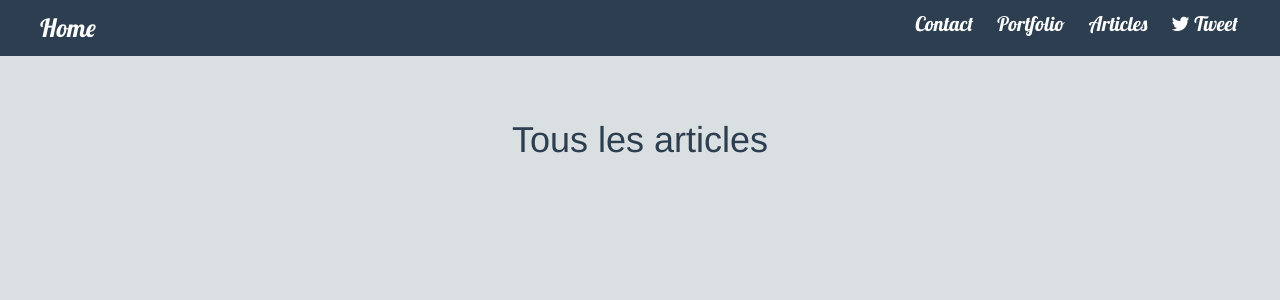
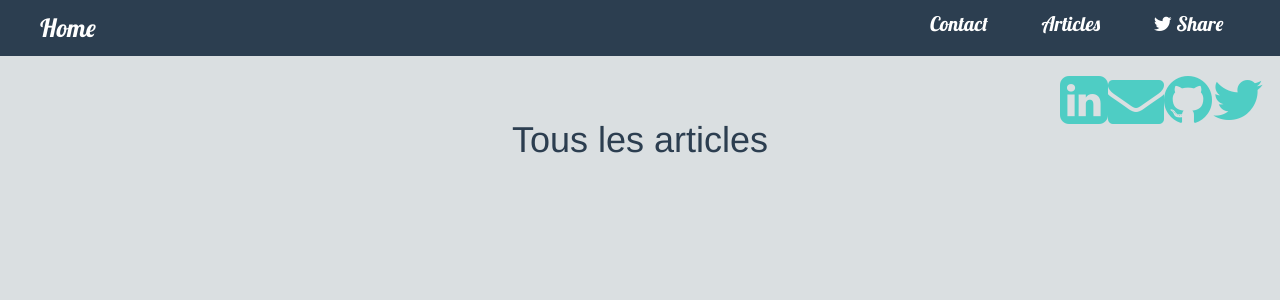
Before and after one commit to camilleanelli/camilleanelli.github.io, a Jekyll site: the page built from posts/index.md, in a window 1280 px wide. Shown: the top 300 px of the page. Built offline with Jekyll 4.4.1, drawn with Linux system fonts in a browser that asks for light colours; nearby versions of some CDN libraries; library files that are not in the unit come from our copies.

Commit message:
fix design and link twitter

```diff
--- a/_layouts/article.html
+++ b/_layouts/article.html
@@ -11,26 +11,6 @@
 </head>
 
 <body>
-  <!-- <div class="hidden-sm hidden-md hidden-lg row content-xs">
-    <div class="col-xs-12 text-center nav-xs">
-      <div class="moi margin-nav-post"><img src="/images/camilleee.jpg" class="photo-article" alt="photo"/></div>
-      <ul class="list-inline">
-        <li><a href="/index.html">Home</a></li>
-        <li><a href="mailto:camilleanelli32@gmail.com">Contact</a></li>
-      </ul>
-    </div>
-  </div> -->
-
-  <!-- <div class="row content">
-    <div class="hidden-xs col-md-2 nav-article">
-      <div class="moi margin-nav-post"><img src="/images/camilleee.jpg" class="photo-article" alt="photo"/></div>
-      <ul>
-        <li><a href="/index.html">Home</a></li>
-        <li><a href="mailto:camilleanelli32@gmail.com">Contact</a></li>
-      </ul>
-    </div> -->
-
-
 
 <div class="grey">
 
@@ -42,7 +22,6 @@
           <div class="col-md-4">
             <ul class="home-nav">
               <li><a href="mailto:camilleanelli32@gmail.com">Contact</a></li>
-              <li><a href="http://alumni.lewagon.org/camilleanelli" target="_blank">Portfolio</a></li>
               <li><a href="/index.html">Articles</a></li>
               <li><a class="twitter-share-button"
               href="https://twitter.com/share"
@@ -51,7 +30,7 @@
               data-via="CamilleAnelli"
               data-related="twitterapi,twitter"
               data-text="www.camilleanelli.fr">
-              <i class="fa fa-twitter"></i> Tweet
+              <i class="fa fa-twitter"></i> Share
               </a></li>
             </ul>
           </div>
@@ -63,19 +42,16 @@
             {{ content }}
           </div><!-- /.article-wrap -->
         </article>
-          <div class="spacer text-left">
-            <h2 class="tweet text-left">
-            <a class="twitter-share-button"
-            href="https://twitter.com/share"
-            data-size="large"
-            data-url="https://dev.twitter.com/web/tweet-button"
-            data-via="CamilleAnelli"
-            data-related="twitterapi,twitter"
-            data-text="www.camilleanelli.fr">
-            <i class="fa fa-twitter"></i> Tweet
-            </a>
-            </h2>
-        </div>
+        <footer id="footer">
+          <div class="links"></div>
+          <ul class="links links-phone">
+            <li><a href="https://fr.linkedin.com/in/camilleanelli" target="_blank"><i class="fa fa-linkedin-square fa-4x"></i></a></li>
+            <li><a href="mailto:camilleanelli32@gmail.com" target="_blank"><i class="fa fa-envelope fa-4x"></i></a></li>
+            <li><a href="https://github.com/camilleanelli" target="_blank"><i class="fa fa-github fa-4x"></i></a></li>
+            <li><a href="https://twitter.com/CamilleAnelli" target="_blank"><i class="fa fa-twitter fa-4x"></i></a></li>
+          </ul>
+              <div class="links"></div>
+        </footer>
      </div>
 </div>
 
--- a/assets/css/blog.css
+++ b/assets/css/blog.css
@@ -171,12 +171,8 @@
   height: 200px;
   flex-direction: row;
   flex-wrap: wrap;
-  background-color: #2C3E50; }
+   }
 
-footer {
-  background-color: #2C3E50;
-  color: white;
-}
 .links {
   display: flex;
   flex-direction: row;
--- a/assets/scss/blog.scss
+++ b/assets/scss/blog.scss
@@ -210,7 +210,6 @@
   height: 200px;
   flex-direction: row;
   flex-wrap: wrap;
-  background-color: #2C3E50;
 
 
 }
```
Also changed, not shown: index.html (+1 -11 lines).
